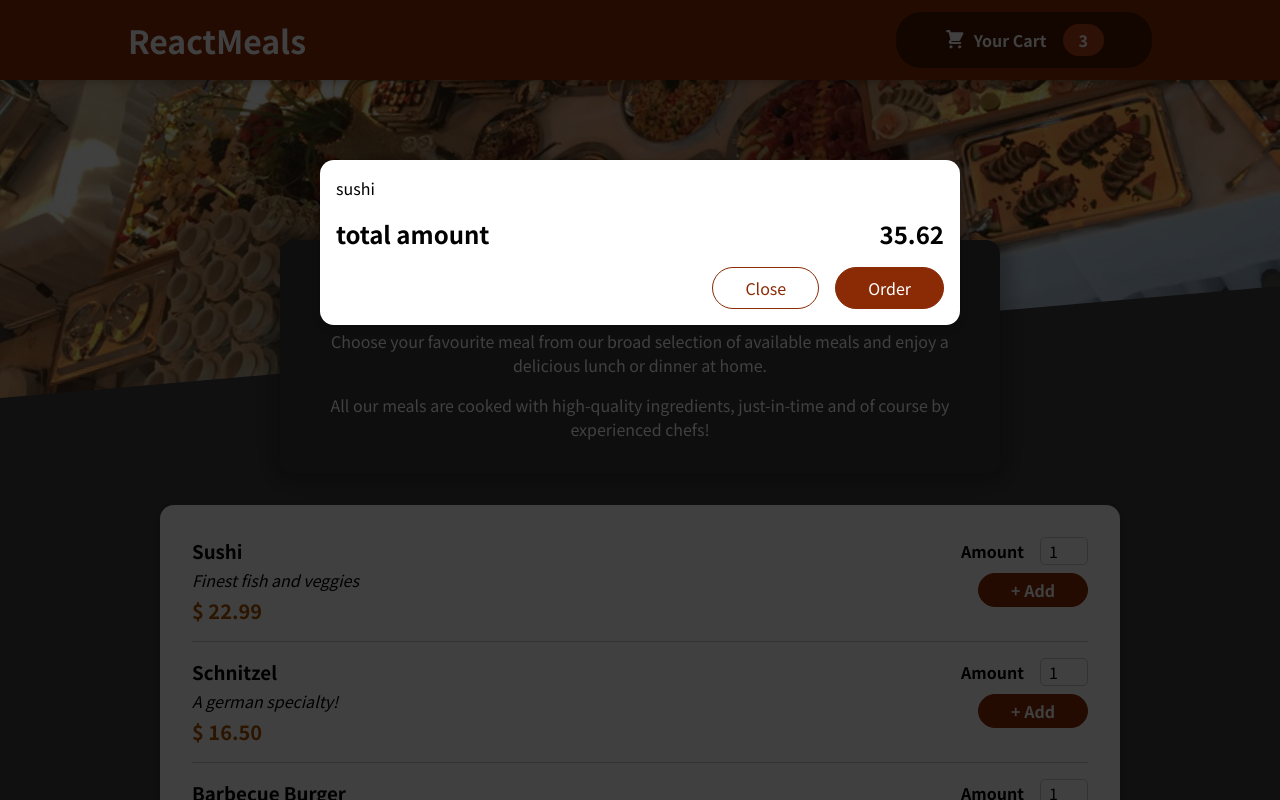
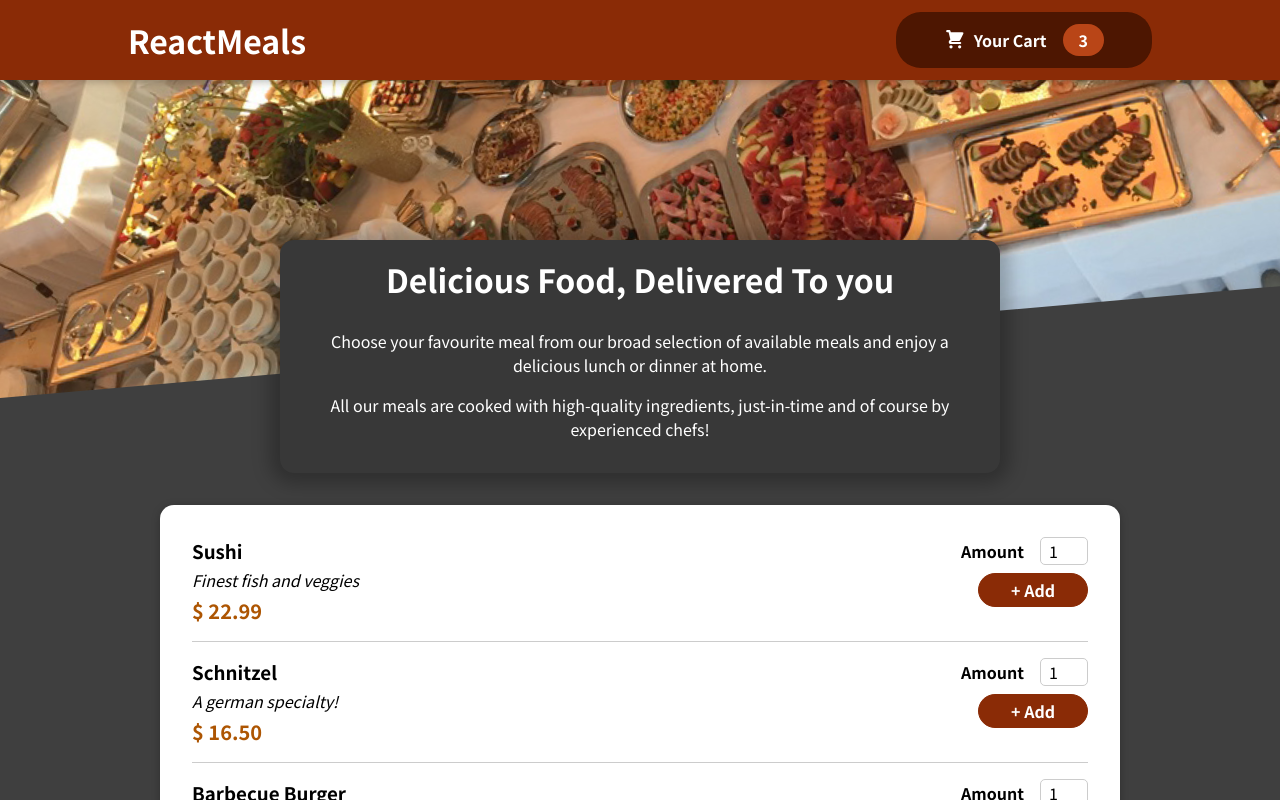
Before and after one commit to Swarnim55/FoodOrderApp, a React (Create React App) app: page / in a window 1280 px wide. Shown: the top 800 px of the page. Built offline with nearby package versions, Linux system fonts and the light colour scheme.

Commit message:
Implemented Cart with state and props

```diff
--- a/src/App.js
+++ b/src/App.js
@@ -1,12 +1,23 @@
+import { useState } from 'react';
 import Cart from './components/Cart/Cart';
 import Header from './components/Layout/Header';
 import Meals from './components/Meals/Meals';
 
 function App() {
+  const [cartVisibility, setCartVisibility] = useState(false);
+
+  const showCartHandler = () => {
+    setCartVisibility(true);
+  };
+
+  const hideCartHandler = () => {
+    setCartVisibility(false);
+  };
+
   return (
     <>
-      <Cart />
-      <Header />
+      {cartVisibility && <Cart onClose={hideCartHandler} />}
+      <Header onShowCart={showCartHandler} />
       <main>
         <Meals />
       </main>
--- a/src/components/Cart/Cart.js
+++ b/src/components/Cart/Cart.js
@@ -12,14 +12,16 @@
     </ul>
   );
   return (
-    <Modal>
+    <Modal onClose={props.onClose}>
       {cartItems}
       <div className={styles.total}>
         <span>total amount</span>
         <span>35.62</span>
       </div>
       <div className={styles.actions}>
-        <button className={styles['button--alt']}>Close</button>
+        <button className={styles['button--alt']} onClick={props.onClose}>
+          Close
+        </button>
         <button className={styles.button}>Order</button>
       </div>
     </Modal>
--- a/src/components/Layout/Header.js
+++ b/src/components/Layout/Header.js
@@ -8,7 +8,7 @@
     <>
       <header className={styles.header}>
         <h1>ReactMeals</h1>
-        <HeaderCartButton />
+        <HeaderCartButton onClick={props.onShowCart} />
       </header>
       <div className={styles['main-image']}>
         <img src={mealsImage} alt="A table full of delicious food!" />
--- a/src/components/Layout/HeaderCartButton.js
+++ b/src/components/Layout/HeaderCartButton.js
@@ -4,7 +4,7 @@
 
 const HeaderCartButton = (props) => {
   return (
-    <button className={styles.button}>
+    <button className={styles.button} onClick={props.onClick}>
       <span className={styles.icon}>
         <CartIcon />
       </span>
--- a/src/components/UI/Modal.js
+++ b/src/components/UI/Modal.js
@@ -3,7 +3,7 @@
 import styles from './Modal.module.css';
 
 const Backdrop = (props) => {
-  return <div className={styles.backdrop}></div>;
+  return <div className={styles.backdrop} onClick={props.onClose}></div>;
 };
 
 const ModalOverlay = (props) => {
@@ -19,7 +19,10 @@
 const Modal = (props) => {
   return (
     <>
-      {ReactDOM.createPortal(<Backdrop />, protalElement)}
+      {ReactDOM.createPortal(
+        <Backdrop onClose={props.onClose} />,
+        protalElement
+      )}
       {ReactDOM.createPortal(
         <ModalOverlay>{props.children}</ModalOverlay>,
         protalElement
```
Also changed, not shown: 1 other file (tests, documents, lock files or other folders).
